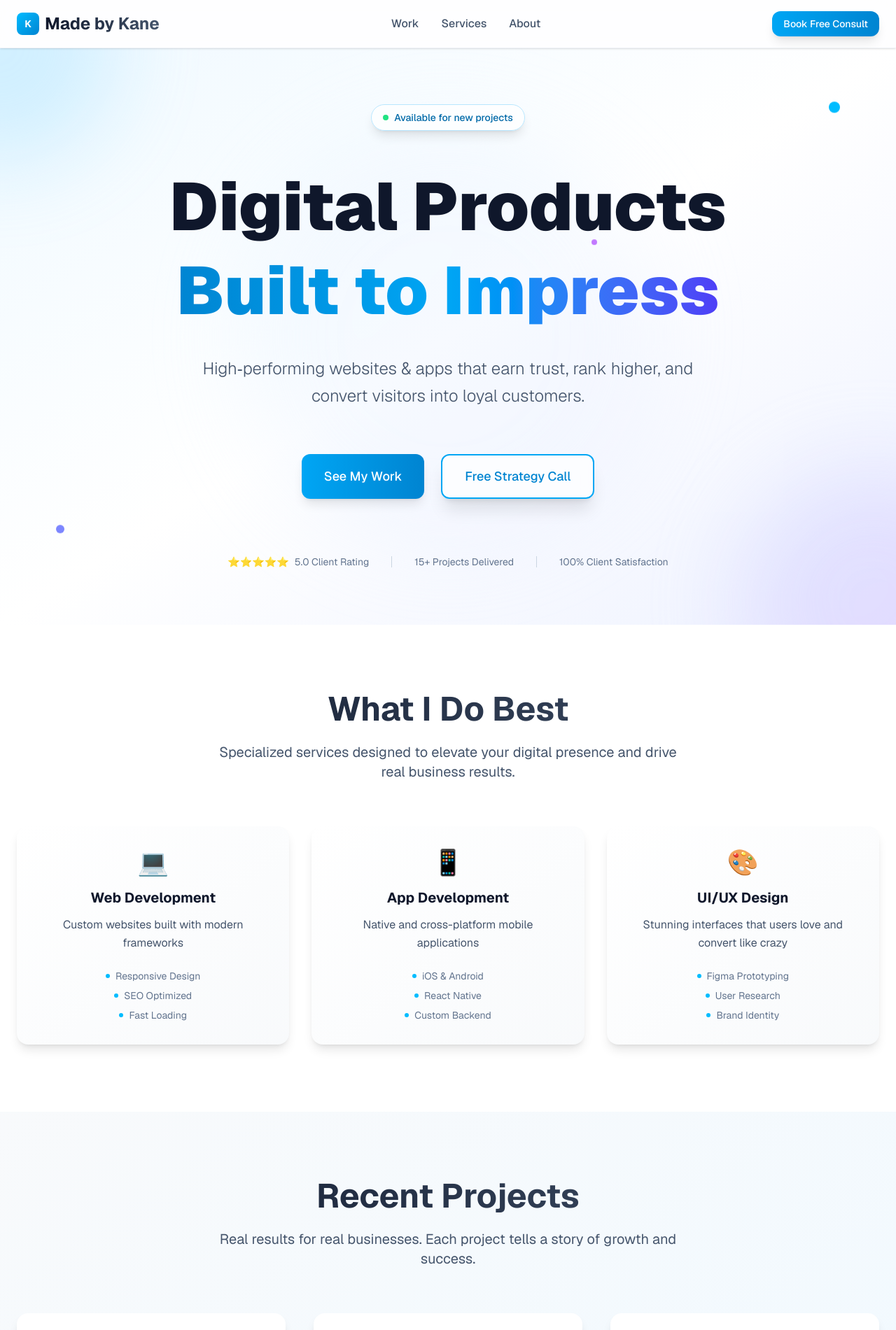
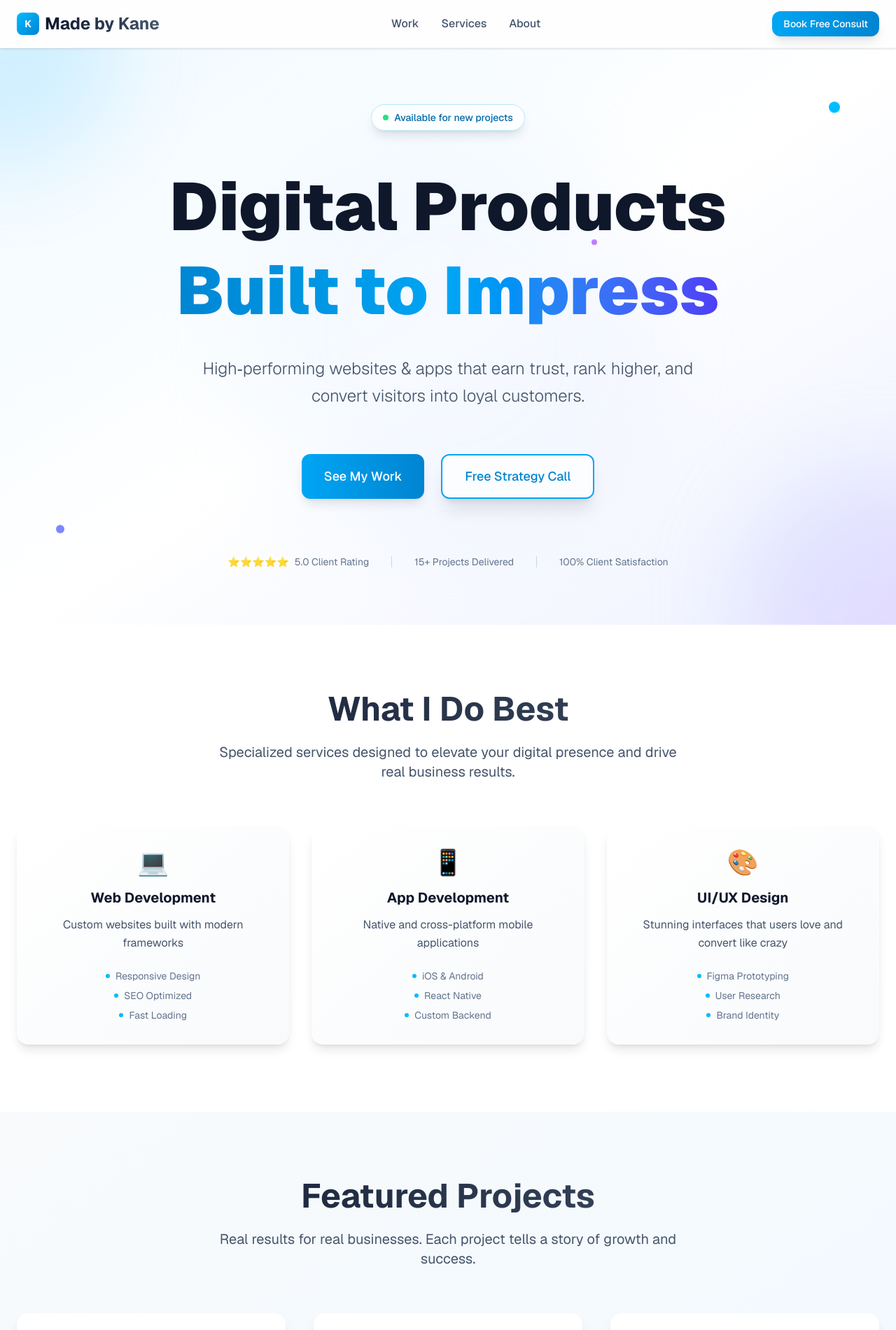
Before and after one commit to aidanpatrickkane/made-by-kane, a Next.js app: page / in a window 1280 px wide. Shown: the top 1901 px of the page at 70% size. Built offline with nearby package versions, Linux system fonts and the light colour scheme; grey boxes are pictures that could not be loaded.

Commit message:
good to go

```diff
--- a/enhanced-landing-page.tsx
+++ b/enhanced-landing-page.tsx
@@ -106,19 +106,18 @@ export default function EnhancedLandingPage() {
         </nav>
       </header>
 
-      {/* ───────────────────────── Hero ──────────────────────────── */}
-      <section className="relative isolate overflow-hidden min-h-[90vh] flex items-center">
+      <section className="relative isolate overflow-hidden min-h-[90vh] flex items-center w-full">
         {/* Enhanced gradient backdrop */}
         <div className="absolute inset-0 bg-gradient-to-br from-sky-50 via-white to-indigo-50" />
 
-        {/* Animated background elements */}
-        <div className="absolute -top-40 -left-40 w-80 h-80 rounded-full bg-gradient-to-br from-sky-200 to-sky-300 opacity-30 blur-3xl animate-pulse" />
+        {/* Animated background elements - Mobile friendly */}
+        <div className="absolute -top-20 -left-20 md:-top-40 md:-left-40 w-60 h-60 md:w-80 md:h-80 rounded-full bg-gradient-to-br from-sky-200 to-sky-300 opacity-30 blur-3xl animate-pulse" />
         <div
-          className="absolute -bottom-40 -right-40 w-96 h-96 rounded-full bg-gradient-to-br from-indigo-200 to-purple-300 opacity-20 blur-3xl animate-pulse"
+          className="absolute -bottom-20 -right-20 md:-bottom-40 md:-right-40 w-72 h-72 md:w-96 md:h-96 rounded-full bg-gradient-to-br from-indigo-200 to-purple-300 opacity-20 blur-3xl animate-pulse"
           style={{ animationDelay: "1s" }}
         />
         <div
-          className="absolute top-1/2 left-1/2 transform -translate-x-1/2 -translate-y-1/2 w-[600px] h-[600px] rounded-full bg-gradient-to-br from-sky-100 to-indigo-100 opacity-20 blur-3xl animate-pulse"
+          className="absolute top-1/2 left-1/2 transform -translate-x-1/2 -translate-y-1/2 w-[400px] h-[400px] md:w-[600px] md:h-[600px] rounded-full bg-gradient-to-br from-sky-100 to-indigo-100 opacity-20 blur-3xl animate-pulse"
           style={{ animationDelay: "2s" }}
         />
 
@@ -136,7 +135,7 @@ export default function EnhancedLandingPage() {
           style={{ animationDelay: "2.5s" }}
         />
 
-        <div className="relative z-10 flex flex-col items-center text-center px-6 py-20 gap-8 max-w-6xl mx-auto">
+        <div className="relative z-10 flex flex-col items-center text-center px-4 sm:px-6 py-20 gap-6 md:gap-8 max-w-6xl mx-auto w-full">
           <div className="inline-flex items-center px-4 py-2 rounded-full bg-white/70 backdrop-blur-sm border border-sky-200 text-sky-700 text-sm font-medium mb-4 shadow-lg">
             <span className="w-2 h-2 bg-green-400 rounded-full mr-2 animate-pulse"></span>
             Available for new projects
@@ -167,19 +166,19 @@ export default function EnhancedLandingPage() {
               asChild
               className="backdrop-blur-sm bg-white/70 hover:bg-white/90 shadow-xl hover:shadow-2xl hover:scale-105 transition-all duration-300"
             >
-              <Link href="https://calendly.com/kaneaidan12/made-by-kane-chat">Free Strategy Call</Link>
+              <Link href="#contact">Free Strategy Call</Link>
             </Button>
           </div>
 
           {/* Trust indicators */}
-          <div className="flex items-center gap-8 mt-12 text-slate-500 text-sm">
+          <div className="flex flex-col sm:flex-row items-center justify-center gap-4 sm:gap-8 mt-12 text-slate-500 text-sm">
             <div className="flex items-center gap-2">
               <span className="text-yellow-400">⭐⭐⭐⭐⭐</span>
               <span>5.0 Client Rating</span>
             </div>
-            <div className="w-px h-4 bg-slate-300" />
+            <div className="hidden sm:block w-px h-4 bg-slate-300" />
             <div>15+ Projects Delivered</div>
-            <div className="w-px h-4 bg-slate-300" />
+            <div className="hidden sm:block w-px h-4 bg-slate-300" />
             <div>100% Client Satisfaction</div>
           </div>
         </div>
@@ -230,7 +229,7 @@ export default function EnhancedLandingPage() {
         <div className="max-w-7xl mx-auto">
           <div className="text-center mb-16">
             <h2 className="text-5xl font-bold mb-6 bg-gradient-to-r from-slate-900 to-slate-600 bg-clip-text text-transparent">
-              Recent Projects
+              Featured Projects
             </h2>
             <p className="text-xl text-slate-600 max-w-2xl mx-auto">
               Real results for real businesses. Each project tells a story of growth and success.
```
